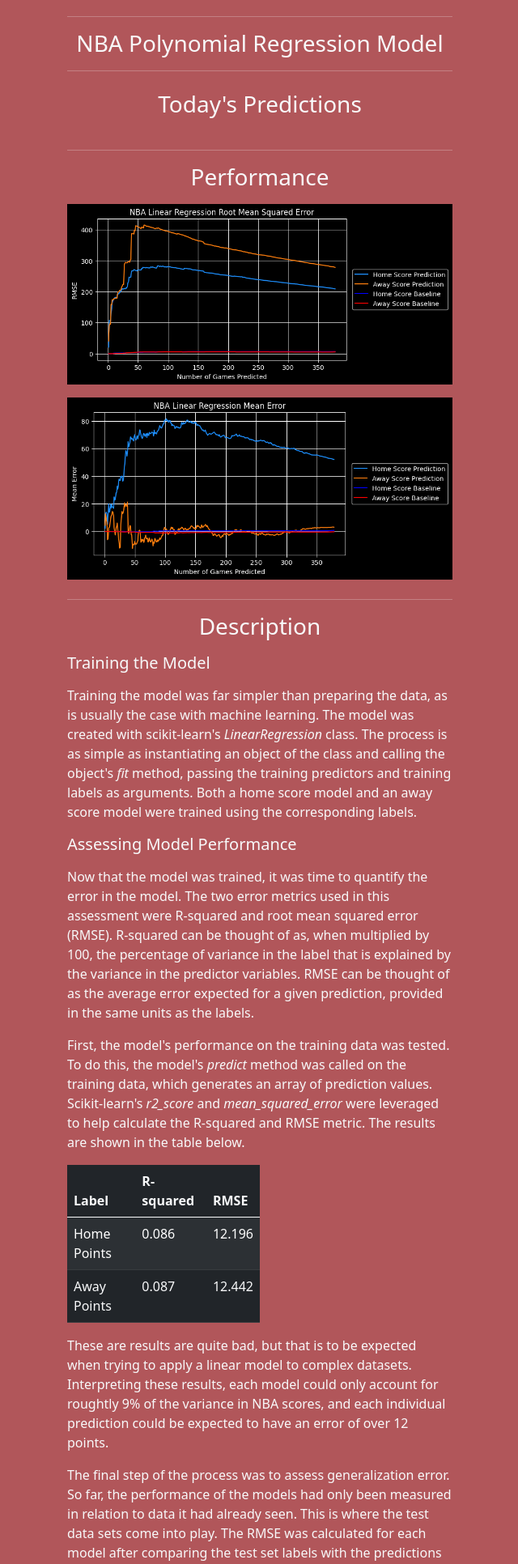
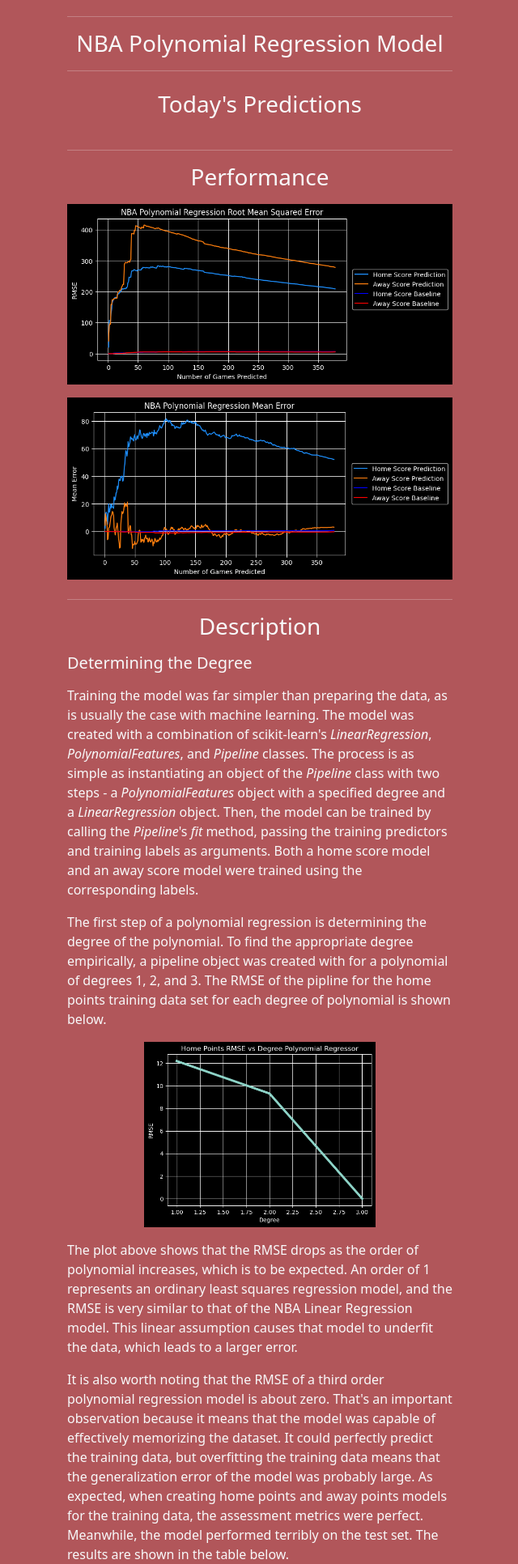
Before and after one commit to david-delgrosso/Sports-Info-App, a Django app: template SportsApp/SportsApp/templates/SportsApp/nba_poly_reg.html in a window 1280 px wide. Shown: the top 1932 px of the page at 81% size, without its empty margins (319-959 px from the left). Run offline with Django 3.2, Linux system fonts and the light colour scheme; the template is opened without the code that fills it, so the values that code supplies are empty; some libraries are stand-ins or nearby versions.

Commit message:
- updated nba polynomial regression description and plots

```diff
--- a/SportsApp/SportsApp/constants.py
+++ b/SportsApp/SportsApp/constants.py
@@ -109,6 +109,10 @@ NBA_TEAM_DB_STATS_FIELDS_LIST = [
     'opp_steals_pg','opp_turnovers_pg','opp_blocks_pg','opp_plusMinus_pg'
 ]
 
+NBA_REVERSE_FIELDS_LIST = [
+    'pFouls_pg', 'turnovers_pg', 'opp_pFoups_pg', 'opp_turnovers_pg',
+]
+
 NBA_BOXSCORE_STATS_LIST = [
         'home_points','home_fgm','home_fga','home_fgp','home_ftm',
         'home_fta','home_ftp','home_tpm','home_tpa','home_tpp',
@@ -124,7 +128,7 @@ NBA_BOXSCORE_STATS_LIST = [
 
 NBA_MODELS_TUPLE = (
     ('1','Linear Regression'),
-    ('2','Choice 2')
+    ('2','Polynomial Regression')
 )
 
 NBA_TEAMS_TUPLE = (
--- a/SportsApp/SportsApp/templates/SportsApp/nba_game.html
+++ b/SportsApp/SportsApp/templates/SportsApp/nba_game.html
@@ -1309,6 +1309,12 @@
                         <td>{{ preds.away_points_lr }}</td>
                         <td>{{ preds.home_points_lr }}</td>
                     </tr>
+                    <tr>
+                        <td>Polynomial Regression</td>
+                        <td>Points</td>
+                        <td>{{ preds.away_points_pr }}</td>
+                        <td>{{ preds.home_points_pr }}</td>
+                    </tr>
                 </tbody>
             </table>
         </div>
--- a/SportsApp/SportsApp/templates/SportsApp/nba_poly_reg.html
+++ b/SportsApp/SportsApp/templates/SportsApp/nba_poly_reg.html
@@ -101,102 +101,96 @@
             <hr class="bg-light">
             <h3 class="text-center text-light mb-3">Description</h3>
             {% include '/home/davidm97/Projects/Sports-Info-App/SportsApp/SportsApp/templates/SportsApp/data_prep.html'%}
-            <h5 class="text-light mb-3">Training the Model</h5>
+            <h5 class="text-light mb-3">Determining the Degree</h5>
             <p class="text-light mb-3">
                 Training the model was far simpler than preparing the data, as is usually the case with machine
-                learning. The model was created with scikit-learn's <span
-                    style="font-style:italic">LinearRegression</span> class. The process is as simple as instantiating
-                an object of the class and calling the object's <span style="font-style:italic">fit</span> method,
-                passing the training predictors and training labels as arguments. Both a home score model and an away
+                learning. The model was created with a combination of scikit-learn's <span style="font-style:italic">LinearRegression</span>, <span style="font-style:italic">PolynomialFeatures</span>, and <span style="font-style:italic">Pipeline</span> classes. The process is as simple as instantiating
+                an object of the <span style="font-style:italic">Pipeline</span> class with two steps - a <span style="font-style:italic">PolynomialFeatures</span> object with a specified degree and a <span style="font-style:italic">LinearRegression</span> object. Then, the model can be trained by calling the <span style="font-style:italic">Pipeline</span>'s <span style="font-style:italic">fit</span> method, passing the training predictors and training labels as arguments. Both a home score model and an away
                 score model were trained using the corresponding labels.
             </p>
-            <h5 class="text-light mb-3">Assessing Model Performance</h5>
             <p class="text-light mb-3">
-                Now that the model was trained, it was time to quantify the error in the model. The two error metrics
-                used in this assessment were R-squared and root mean squared error (RMSE). R-squared can be thought of
-                as, when multiplied by 100, the percentage of variance in the label that is explained by the variance in
-                the predictor variables. RMSE can be thought of as the average error expected for a given prediction,
-                provided in the same units as the labels.
+                The first step of a polynomial regression is determining the degree of the polynomial. To find the appropriate degree empirically, a pipeline object was created with for a polynomial of degrees 1, 2, and 3. The RMSE of the pipline for the home points training data set for each degree of polynomial is shown below.
+            </p>
+            <div class="col mb-3 text-center">
+                <img src="{% static 'media/plots/nba_poly_reg_degree_selection.png' %}" width="60%"
+                    style="float:center; vertical-align:middle" />
+            </div>
+            <p class="text-light mb-3">
+                The plot above shows that the RMSE drops as the order of polynomial increases, which is to be expected. An order of 1 represents an ordinary least squares regression model, and the RMSE is very similar to that of the NBA Linear Regression model. This linear assumption causes that model to underfit the data, which leads to a larger error.
             </p>
             <p class="text-light mb-3">
-                First, the model's performance on the training data was tested. To do this, the model's <span
-                    style="font-style:italic">predict</span> method was called on the training data, which generates an
-                array of prediction values. Scikit-learn's <span style="font-style:italic">r2_score</span> and <span
-                    style="font-style:italic">mean_squared_error</span> were leveraged to help calculate the R-squared
-                and RMSE metric. The results are shown in the table below.
+                It is also worth noting that the RMSE of a third order polynomial regression model is about zero. That's an important observation because it means that the model was capable of effectively memorizing the dataset. It could perfectly predict the training data, but overfitting the training data means that the generalization error of the model was probably large. As expected, when creating home points and away points models for the training data, the assessment metrics were perfect. Meanwhile, the model performed terribly on the test set. The results are shown in the table below.
             </p>
             <table class="table text-light table-striped table-dark center mb-3" style="width:50%" id="table"
                 data-filter-control="true">
                 <thead>
+                    <tr class="text-center">
+                        <th scope="col"></th>
+                        <th colspan="2">Training</th>
+                        <th scope="col">Test</th>
+                    </tr>
                     <tr class="text-left">
                         <th scope="col">Label</th>
-                        <th scope="col">R-squared</th>
-                        <th scope="col">RMSE</th>
+                        <th scope="col" class="text-center">R-squared</th>
+                        <th scope="col" class="text-center">RMSE</th>
+                        <th scope="col" class="text-center">RMSE</th>
                     </tr>
                 </thead>
                 <tbody>
                     <tr>
-                        <td>Home Points</td>
-                        <td>0.086</td>
-                        <td>12.196</td>
+                        <td>Home</td>
+                        <td class="text-center">1.0</td>
+                        <td class="text-center">0.0</td>
+                        <td class="text-center">118.390</td>
                     </tr>
                     <tr>
-                        <td>Away Points</td>
-                        <td>0.087</td>
-                        <td>12.442</td>
+                        <td>Away</td>
+                        <td class="text-center">1.0</td>
+                        <td class="text-center">0.0</td>
+                        <td class="text-center">117.904</td>
+                    </tr>
+                </tbody>
+            </table>
+            <h5 class="text-light mb-3">Training the Model</h5>
+            <p class="text-light mb-3">
+                Last was the second order polynomial model, also known as a quadratic model. The model demonstrated an improved error metric compared to the linear model but did not seem to overfit the training data as extensively as the third order model did. A home and away quadratic regression model was created and the results are shown below.
+            </p>
+            <table class="table text-light table-striped table-dark center mb-3" style="width:50%" id="table"
+                data-filter-control="true">
+                <thead>
+                    <tr class="text-center">
+                        <th scope="col"></th>
+                        <th colspan="2">Training</th>
+                        <th scope="col">Test</th>
+                    </tr>
+                    <tr class="text-left">
+                        <th scope="col">Label</th>
+                        <th scope="col" class="text-center">R-squared</th>
+                        <th scope="col" class="text-center">RMSE</th>
+                        <th scope="col" class="text-center">RMSE</th>
+                    </tr>
+                </thead>
+                <tbody>
+                    <tr>
+                        <td>Home</td>
+                        <td class="text-center">0.466</td>
+                        <td class="text-center">9.321</td>
+                        <td class="text-center">17.651</td>
+                    </tr>
+                    <tr>
+                        <td>Away</td>
+                        <td class="text-center">0.483</td>
+                        <td class="text-center">9.363</td>
+                        <td class="text-center">17.099</td>
                     </tr>
                 </tbody>
             </table>
             <p class="text-light mb-3">
-                These are results are quite bad, but that is to be expected when trying to apply a linear model to
-                complex datasets. Interpreting these results, each model could only account for roughtly 9% of the
-                variance in NBA scores, and each individual prediction could be expected to have an error of over 12
-                points.
+                The quadratic model fits the training data better than the linear model but there is at least a moderate element of overfitting as is evident by the test data RMSE being substantially worse than the training data. It should be expected that this model would not perform well when applied to current matchups. However, there unfortunately is no middle ground in this scenario. The first order polynomial underfits the data and the second order polynomial overfits the data, thus detailing a limitation of polynomial regressors.
             </p>
             <p class="text-light mb-3">
-                The final step of the process was to assess generalization error. So far, the performance of the models
-                had only been measured in relation to data it had already seen. This is where the test data sets come
-                into play. The RMSE was calculated for each model after comparing the test set labels with the
-                predictions made using the test predictor set.
+                Unfortunately, the <span style="font-style:italic">Pipeline</span> class does not carry the coefficients calculated within the underlying predictive model, and therefore there cannot be any further investigation into the coefficients determined during training.
             </p>
-            <table class="table text-light table-striped table-dark center mb-3" style="width:50%" id="table"
-                data-filter-control="true">
-                <thead>
-                    <tr class="text-left">
-                        <th scope="col">Label</th>
-                        <th scope="col">RMSE</th>
-                    </tr>
-                </thead>
-                <tbody>
-                    <tr>
-                        <td>Home Points</td>
-                        <td>12.022</td>
-                    </tr>
-                    <tr>
-                        <td>Away Points</td>
-                        <td>11.637</td>
-                    </tr>
-                </tbody>
-            </table>
-            <p class="text-light mb-3">
-                Since the results for the training and test datasets were similar, it can be concluded that the model did not
-                overfit the data. In fact, the model can be thought of as underfitting the data due its linear
-                assumption.
-            </p>
-            <h5 class="text-light mb-3">Important Predictors</h5>
-            <p class="text-light mb-3">
-                To properly understand a linear regression model, it is important to review the driving predictors to
-                ensure that the results make logical sense. The plots below shows the most influential predictors for
-                each model.
-            </p>
-            <div class="col align-self-center mb-3">
-                <img src="{% static 'media/plots/nba_home_points_lin_reg_driving_coef.png' %}" width="100%"
-                    style="float:center; vertical-align:middle" />
-            </div>
-            <div class="col align-self-center mb-3">
-                <img src="{% static 'media/plots/nba_away_points_lin_reg_driving_coef.png' %}" width="100%"
-                    style="float:center; vertical-align:middle" />
-            </div>
         </div>
     </section>
 
--- a/SportsApp/SportsApp/views.py
+++ b/SportsApp/SportsApp/views.py
@@ -74,6 +74,7 @@ def nba_home_view(request):
             today = datetime.now() - timedelta(hours=5)
             day = str(today.strftime("%Y-%m-%d"))
             date_form = DateForm(initial={'date':day})
+
     else:  # Use today
         # Initialize date form
         today = datetime.now() - timedelta(hours=5)
--- a/SportsApp/SportsApp/x.py
+++ b/SportsApp/SportsApp/x.py
@@ -9,10 +9,10 @@ from utils import *
 #load_nba_teams_util()
 #load_nba_schedule_util()
 #download_nba_game_stats_util()
-#calculate_nba_team_stats_util()
+calculate_nba_team_stats_util()
 #download_game_odds_util()
 #calculate_predictions_util()
-generate_error_plots_util()
+#generate_error_plots_util()
 
 #clear_nba_teams_util()
 
```
Also changed, not shown: SportsApp/SportsApp/ML.py (+4 -4 lines), SportsApp/SportsApp/NBA.py (+6 -1 lines), todo.txt (+3 -5 lines), SportsApp/SportsApp/static/media/plots/nba_poly_reg_degree_selection.png, SportsApp/SportsApp/static/media/plots/nba_poly_reg_me.png, SportsApp/SportsApp/static/media/plots/nba_poly_reg_rmse.png.
